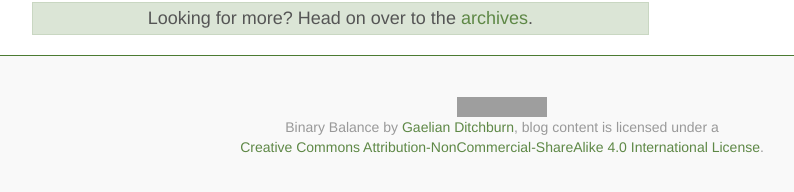
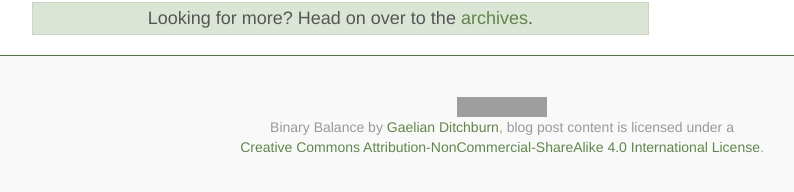
Before and after one commit to gaelian/blog-binary-balance, a Jekyll site: the page built from index.html, in a window 1280 px wide and 900 px high, scrolled down 3285 px. Shown: the part 690-882 px from the top of the window, without its empty margins (138-932 px from the left). Built offline with Jekyll 4.4.1, drawn with Linux system fonts in a browser that asks for light colours; nearby versions of some CDN libraries; comment, search, counter and statistics services are not loaded; grey boxes are pictures that could not be loaded.

Commit message:
Updated footer text.

```diff
--- a/_layouts/default.html
+++ b/_layouts/default.html
@@ -101,7 +101,7 @@
     </div><!-- /.wrapper -->
     <footer class="blog-footer">
       <p>
-        <a rel="license" href="http://creativecommons.org/licenses/by-nc-sa/4.0/"><img alt="Creative Commons License" style="border-width:0" src="https://i.creativecommons.org/l/by-nc-sa/4.0/88x31.png" /></a><br><span xmlns:dct="http://purl.org/dc/terms/" property="dct:title">Binary Balance</span> by <a xmlns:cc="http://creativecommons.org/ns#" href="http://blog.binarybalance.com.au" property="cc:attributionName" rel="cc:attributionURL">Gaelian Ditchburn</a>, blog content is licensed under a <br><a rel="license" href="http://creativecommons.org/licenses/by-nc-sa/4.0/">Creative Commons Attribution-NonCommercial-ShareAlike 4.0 International License</a>.
+        <a rel="license" href="http://creativecommons.org/licenses/by-nc-sa/4.0/"><img alt="Creative Commons License" style="border-width:0" src="https://i.creativecommons.org/l/by-nc-sa/4.0/88x31.png" /></a><br><span xmlns:dct="http://purl.org/dc/terms/" property="dct:title">Binary Balance</span> by <a xmlns:cc="http://creativecommons.org/ns#" href="http://blog.binarybalance.com.au" property="cc:attributionName" rel="cc:attributionURL">Gaelian Ditchburn</a>, blog post content is licensed under a <br><a rel="license" href="http://creativecommons.org/licenses/by-nc-sa/4.0/">Creative Commons Attribution-NonCommercial-ShareAlike 4.0 International License</a>.
       </p>
     </footer>
 
```
